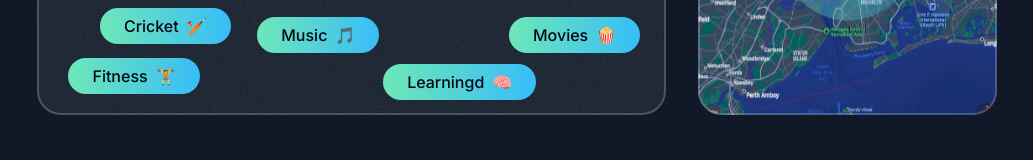
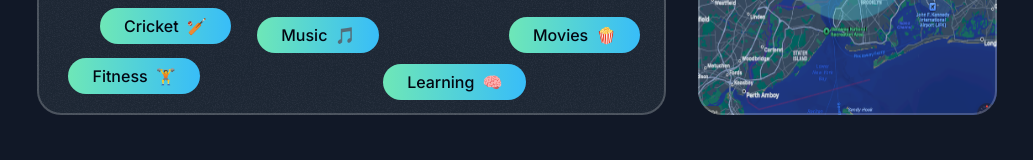
Before and after one commit to kirankattii/Animated-Portfolio-using-tailwind, a Next.js app: page / in a window 1280 px wide. Shown: the part 4201-4361 px from the top of the page, without its empty margins (123-1156 px from the left). Built offline with nearby package versions, Linux system fonts and the light colour scheme; a web font is replaced by a local one.

Commit message:
updated onlove you

```diff
--- a/src/sections/About.tsx
+++ b/src/sections/About.tsx
@@ -89,7 +89,7 @@ const hobbies = [
 	},
 
 	{
-		title: "Learningd",
+		title: "Learning",
 		emoji: "🧠",
 		left: "55%",
 		top: "69%",
--- a/src/sections/Contact.tsx
+++ b/src/sections/Contact.tsx
@@ -1,6 +1,38 @@
-// import grainImage from "@/assets/images/grain.jpg"
-// import ArrowUpRightIcon from "@/assets/icons/arrow-up-right.svg"
+
+// "use client"
+// import grainImage from "@/assets/images/grain.jpg";
+// import ArrowUpRightIcon from "@/assets/icons/arrow-up-right.svg";
+// import WhatsAppIcon from "@/assets/icons/wts.png";
+// import PhoneIcon from "@/assets/icons/mobile.png";
+// import MailIcon from "@/assets/icons/email.png";
+// import Image from "next/image";
+// import { useState } from "react";
+// import Card from "@/components/Card";
+
 // export const ContactSection = () => {
+// 	const [showModal, setShowModal] = useState(false);
+
+// 	const contactOptions = [
+// 		{
+// 			name: "WhatsApp",
+// 			icon: WhatsAppIcon,
+// 			action: "https://wa.me/919113099868",
+// 			text: "+91 9113099868"
+// 		},
+// 		{
+// 			name: "Call",
+// 			icon: PhoneIcon,
+// 			action: "tel:+919113099868",
+// 			text: "+91 9113099868"
+// 		},
+// 		{
+// 			name: "Mail",
+// 			icon: MailIcon,
+// 			action: "mailto:kirankatti550@gmail.com",
+// 			text: "kirankatti550@gmail.com"
+// 		}
+// 	];
+
 // 	return (
 // 		<div id="contact" className="py-16 pt-12 lg:py-24 lg:pt-20">
 // 			<div className="container">
@@ -20,8 +52,11 @@
 // 							</p>
 // 						</div>
 // 						<div>
-// 							<button className="text-white bg-gray-900 inline-flex items-center px-6 h-12 rounded-xl gap-2 w-max border border-gray-900">
-// 								<span className="font-semibold">Contect Me</span>
+// 							<button
+// 								onClick={() => setShowModal(true)}
+// 								className="text-white bg-gray-900 inline-flex items-center px-6 h-12 rounded-xl gap-2 w-max border border-gray-900 hover:bg-gray-800 transition-colors"
+// 							>
+// 								<span className="font-semibold">Contact Me</span>
 // 								<span>
 // 									<ArrowUpRightIcon className="size-4" />
 // 								</span>
@@ -30,9 +65,55 @@
 // 					</div>
 // 				</div>
 // 			</div>
+
+// 			{/* Modal */}
+// 			{showModal && (
+// 				<div className="fixed inset-0 bg-black/65 z-50 flex items-center justify-center p-4 ">
+// 					<Card className=" md:col-span-2 lg:col-span-1">
+// 						<div className="bg-gradient-to-r from-emerald-300 to-sky-400  rounded-2xl p-6 max-w-md w-full text-gray-900">
+// 							<h3 className="text-xl font-bold mb-6 text-center">How would you like to connect?</h3>
+
+// 							<div className="space-y-4">
+// 								{contactOptions.map((option) => (
+// 									<a
+// 										key={option.name}
+// 										href={option.action}
+// 										target="_blank"
+// 										rel="noopener noreferrer"
+// 										className="flex items-center gap-4 p-4 border border-gray-200 rounded-lg hover:bg-gray-50 transition-colors"
+// 									>
+// 										<div className="text-emerald-500">
+// 											<Image
+// 												src={option.icon}
+// 												alt={option.name}
+// 												width={24}
+// 												height={24}
+// 												className="w-6 h-6"
+// 											/>
+// 										</div>
+// 										<div className="flex-1">
+// 											<h4 className="font-medium">{option.name}</h4>
+// 											<p className="text-sm text-gray-500">{option.text}</p>
+// 										</div>
+// 										<ArrowUpRightIcon className="size-4 text-gray-900" />
+// 									</a>
+// 								))}
+// 							</div>
+
+// 							<button
+// 								onClick={() => setShowModal(false)}
+// 								className="mt-6 w-full py-2 text-gray-200 hover:text-gray-300 transition-colors border rounded-full border-black bg-gray-900"
+// 							>
+// 								Close
+// 							</button>
+// 						</div>
+// 					</Card>
+// 				</div>
+// 			)}
 // 		</div>
-// 	)
-// }
+// 	);
+// };
+
 
 "use client"
 import grainImage from "@/assets/images/grain.jpg";
@@ -51,7 +132,7 @@ export const ContactSection = () => {
 		{
 			name: "WhatsApp",
 			icon: WhatsAppIcon,
-			action: "https://wa.me/919113099868",
+			action: "https://wa.me/919113099868?text=Hi%2C%20kiran%20Love%20you", // URL encoded message
 			text: "+91 9113099868"
 		},
 		{
@@ -63,7 +144,7 @@ export const ContactSection = () => {
 		{
 			name: "Mail",
 			icon: MailIcon,
-			action: "mailto:kirankatti550@gmail.com",
+			action: "mailto:kirankatti550@gmail.com?subject=Hello&body=Hi%20kiran%20Love%20you", // Added pre-filled email
 			text: "kirankatti550@gmail.com"
 		}
 	];
@@ -103,9 +184,9 @@ export const ContactSection = () => {
 
 			{/* Modal */}
 			{showModal && (
-				<div className="fixed inset-0 bg-black/65 z-50 flex items-center justify-center p-4 ">
-					<Card className=" md:col-span-2 lg:col-span-1">
-						<div className="bg-gradient-to-r from-emerald-300 to-sky-400  rounded-2xl p-6 max-w-md w-full text-gray-900">
+				<div className="fixed inset-0 bg-black/65 z-50 flex items-center justify-center p-4">
+					<Card className="md:col-span-2 lg:col-span-1">
+						<div className="bg-gradient-to-r from-emerald-300 to-sky-400 rounded-2xl p-6 max-w-md w-full text-gray-900">
 							<h3 className="text-xl font-bold mb-6 text-center">How would you like to connect?</h3>
 
 							<div className="space-y-4">
```
